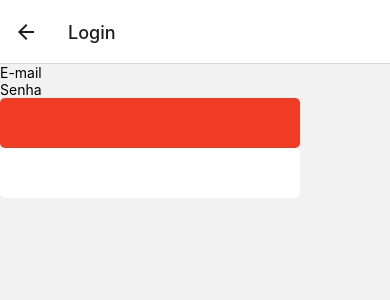
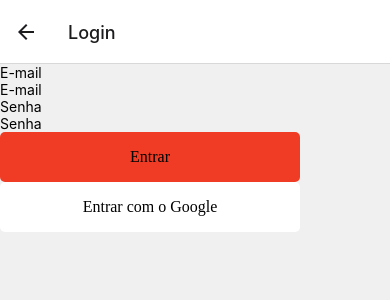
Before and after one commit to lucasxae/cycling-connect, a React Native app in the folder Codigo/CyclingConnect/: screen /Login in a window 390 px wide. Shown: the top 300 px of the page. Built offline with nearby package versions, Linux system fonts and the light colour scheme.

Commit message:
implementando componentes

```diff
--- a/Codigo/CyclingConnect/App.jsx
+++ b/Codigo/CyclingConnect/App.jsx
@@ -10,11 +10,6 @@ import {GestureHandlerRootView} from 'react-native-gesture-handler';
 
 function App() {
   const colorScheme = useColorScheme();
-  const isDarkMode = colorScheme === 'dark';
-
-  // const backgroundStyle = {
-  //   backgroundColor: isDarkMode ? Colors.darker : Colors.lighter,
-  // };
 
   return (
     <GestureHandlerRootView style={{flex: 1}}>
--- a/Codigo/CyclingConnect/src/components/Button/index.js
+++ b/Codigo/CyclingConnect/src/components/Button/index.js
@@ -1,7 +1,7 @@
 import React from 'react';
 import * as S from './styles';
 
-function Button({children, onPress, bgColor, ...props}) {
+function Button({children, onPress, ...props}) {
   return (
     <S.ButtonContainer>
       <S.Button
@@ -11,7 +11,7 @@ function Button({children, onPress, bgColor, ...props}) {
         height={props.height}
         padding={props.padding}
         borderRadius={props.borderRadius}
-        backgroundColor={bgColor}>
+        backgroundColor={props.bgColor}>
         {children}
       </S.Button>
     </S.ButtonContainer>
--- a/Codigo/CyclingConnect/src/components/Button/styles.js
+++ b/Codigo/CyclingConnect/src/components/Button/styles.js
@@ -1,7 +1,7 @@
 import styled from 'styled-components/native';
 import theme from '../../global/theme';
 
-const {colors, fonts} = theme;
+const {colors} = theme;
 
 export const ButtonContainer = styled.TouchableOpacity`
   width: auto;
--- /dev/null
+++ b/Codigo/CyclingConnect/src/components/CustomText/index.js
@@ -0,0 +1,20 @@
+import React from 'react';
+import {View} from 'react-native';
+import * as S from './styles';
+
+function CustomText({children, ...props}) {
+  return (
+    <View>
+      <S.Text
+        align={props.align}
+        color={props.color}
+        size={props.size}
+        lineHeight={props.lineHeight}
+        marginBottom={props.marginBottom}>
+        {children}
+      </S.Text>
+    </View>
+  );
+}
+
+export default CustomText;
--- /dev/null
+++ b/Codigo/CyclingConnect/src/components/CustomText/styles.js
@@ -0,0 +1,13 @@
+import styled from 'styled-components/native';
+import theme from '../../global/theme';
+
+const {fonts} = theme;
+
+export const Text = styled.Text`
+  font-family: ${fonts.primaryRegular};
+  font-size: ${props => (props.size ? props.size : 16)}px;
+  line-height: ${props => (props.lineHeight ? props.lineHeight : 24)}px;
+  color: ${props => (props.color ? props.color : '#000')};
+  text-align: ${props => (props.align ? props.align : 'center')};
+  margin-bottom: ${props => (props.marginBottom ? props.marginBottom : 0)}px;
+`;
--- a/Codigo/CyclingConnect/src/components/Text/index.js
+++ /dev/null
@@ -1,20 +0,0 @@
-import React from 'react';
-import {View} from 'react-native';
-import * as S from './styles';
-
-function Text({text, size, lineHeight, color, align, marginBottom}) {
-  return (
-    <View>
-      <S.Text
-        align={align}
-        color={color}
-        size={size}
-        lineHeight={lineHeight}
-        marginBottom={marginBottom}>
-        {text}
-      </S.Text>
-    </View>
-  );
-}
-
-export default Text;
--- a/Codigo/CyclingConnect/src/components/Text/styles.js
+++ /dev/null
@@ -1,13 +0,0 @@
-import styled from 'styled-components/native';
-import theme from '../../global/theme';
-
-const {fonts} = theme;
-
-export const Text = styled.Text`
-  font-family: 'Inter-Bold';
-  font-size: ${({size}) => (size ? size : 16)}px;
-  line-height: ${({lineHeight}) => (lineHeight ? lineHeight : 24)}px;
-  color: ${({color}) => (color ? color : '#000')};
-  text-align: ${({align}) => (align ? align : 'center')};
-  margin-bottom: ${({marginBottom}) => (marginBottom ? marginBottom : 0)}px;
-`;
--- a/Codigo/CyclingConnect/src/global/theme.js
+++ b/Codigo/CyclingConnect/src/global/theme.js
@@ -1,6 +1,5 @@
 export default {
   colors: {
-    background: '#fff',
     text: '#050617',
     textLight: '#f0f0f0',
     light_text: 'rgba(23, 23, 27, 0.6)',
--- a/Codigo/CyclingConnect/src/screens/Login/index.js
+++ b/Codigo/CyclingConnect/src/screens/Login/index.js
@@ -1,10 +1,11 @@
 import React from 'react';
 import {useForm, Controller} from 'react-hook-form';
-import {View, TextInput} from 'react-native';
+import {View, TextInput, Text} from 'react-native';
 import {loginSchema} from '../../utils/schemas/schemas';
 import {zodResolver} from '@hookform/resolvers/zod';
 import {Button} from '../../components/Button/styles';
-import Text from '../../components/Text';
+import CustomText from '../../components/CustomText';
+import * as S from './styles';
 
 function Login() {
   const {
@@ -39,6 +40,7 @@ function Login() {
   };
 
   return (
+    <S.SafeAreaView>
       <View>
         <Controller
           name="email"
@@ -73,13 +75,14 @@ function Login() {
         />
         {errors.password && <Text>{errors.password.message}</Text>}
         <Button onPress={handleSubmit(onSubmit)}>
-        <Text>Entrar</Text>
+          <CustomText>Entrar</CustomText>
         </Button>
         <Button onPress={handleSubmit(onSubmit)} backgroundColor={'#fff'}>
-        <Text>Continuar com o Google</Text>
+          <CustomText>Entrar com o Google</CustomText>
         </Button>
         {errors.root && <Text>{errors.root.message}</Text>}
       </View>
+    </S.SafeAreaView>
   );
 }
 
--- a/Codigo/CyclingConnect/src/screens/Login/styles.js
+++ b/Codigo/CyclingConnect/src/screens/Login/styles.js
@@ -1 +1,9 @@
 import styled from 'styled-components/native';
+import theme from '../../global/theme';
+
+const {colors} = theme;
+
+export const SafeAreaView = styled.SafeAreaView`
+  flex: 1;
+  background-color: ${colors.background.primary};
+`;
```
Also changed, not shown: Codigo/CyclingConnect/src/components/Carousel/CustomInput/index.js (added, +13 -0 lines), Codigo/CyclingConnect/src/components/Carousel/CustomInput/styles.js (added). Lines whose indentation alone changed are shown as unchanged.
